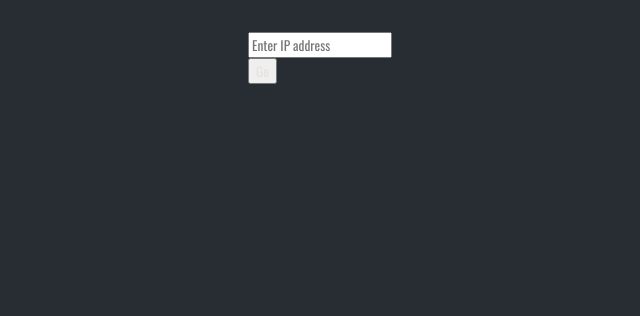
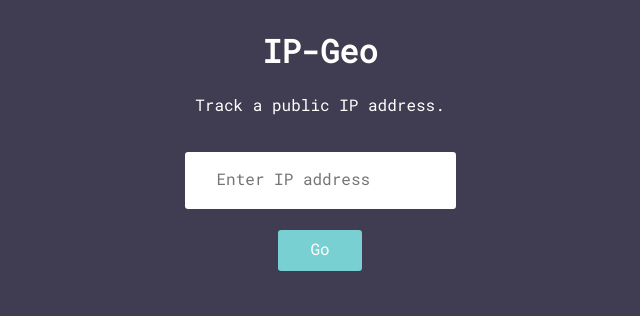
Before and after one commit to monkeyscript/ip-geo, a plain HTML site: page index.html in a window 1280 px wide. Shown: the whole page, without its empty margins (320-960 px from the left). Drawn offline with nearby package versions, Linux system fonts and the light colour scheme.

Commit message:
Update CSS

```diff
--- a/index.html
+++ b/index.html
@@ -6,27 +6,30 @@
     <meta name="viewport" content="width=device-width, initial-scale=1.0">
     <link rel="icon" type="image/x-icon" href="assets/favicon.ico">
     <meta http-equiv="X-UA-Compatible" content="ie=edge">
-    <link href="https://fonts.googleapis.com/css2?family=Oswald&display=swap" rel="stylesheet">
+    <link href="https://fonts.googleapis.com/css2?family=Roboto+Mono&display=swap" rel="stylesheet">
     <link rel="stylesheet" href="./styles.css">
-    <link rel="stylesheet" href="./aether.css">
-    <title>IP Geolocation</title>
+    <title>IP-Geo</title>
 </head>
 
 <body>
 
     <div class="keep-it-centered">
         <div>
+            <h1 class="text-center">IP-Geo</h1>
+            <p class="text-center">Track a public IP address.</p>
             <br>
             <div>
                 <input type="text" id="ipinput" placeholder="Enter IP address">
             </div>
-            <div>
+            <br>
+            <div class="text-center">
                 <button onclick="track()">Go</button>
             </div>
             <br>
             <div>
-                <pre id="ipoutput"></pre>
+                <pre id="ipoutput">hang in there :)</pre>
             </div>
+            <br>
         </div>
     </div>
 
--- a/main.js
+++ b/main.js
@@ -6,6 +6,8 @@ function track() {
 
     // Validate ip address
     if (/^(25[0-5]|2[0-4][0-9]|[01]?[0-9][0-9]?)\.(25[0-5]|2[0-4][0-9]|[01]?[0-9][0-9]?)\.(25[0-5]|2[0-4][0-9]|[01]?[0-9][0-9]?)\.(25[0-5]|2[0-4][0-9]|[01]?[0-9][0-9]?)$/.test(ip)){
+
+        document.querySelector('pre').style.display = 'block';
 
         // Ipify geo locator
         var xhttp = new XMLHttpRequest();
--- a/styles.css
+++ b/styles.css
@@ -1,10 +1,10 @@
 * {
-    font-family: 'Oswald', sans-serif;
-    color: #e5e1dd;
+    font-family: 'Roboto Mono', monospace;
+    color: #fff;
 }
 
 body {
-    background-color: #272d33;
+    background-color: #403d52;
 }
 
 .keep-it-centered {
@@ -12,3 +12,51 @@ body {
     justify-content: center;
     align-items: center;
 }
+
+.text-center {
+    text-align: center;
+}
+
+input {
+    color: #403d52;
+    font-size: 1rem;
+    margin: 0 auto;
+    padding: 1rem 2rem;
+    border-radius: 0.2rem;
+    background-color: #fff;
+    border: none;
+    max-width: 100%;
+    display: block;
+    border-bottom: 0.3rem solid transparent;
+}
+
+button {
+    color: #fff;
+    font-size: 1rem;
+    margin: 0 auto;
+    padding: .5rem 2rem;
+    border-radius: 0.2rem;
+    background-color: #78d0d3;
+    border: none;
+    max-width: 100%;
+    display: block;
+    border-bottom: 0.3rem solid transparent;
+    transition: ease .2s;
+}
+
+button:hover {
+    cursor: pointer;
+    opacity: .8;
+}
+
+button:focus, input:focus {
+    outline: none;
+}
+
+pre {
+    display: none;
+    padding: 1rem 2rem;
+    border: 1px solid #fff;
+    color: #78d0d3;
+    border-radius: 0.2rem;
+}
```
